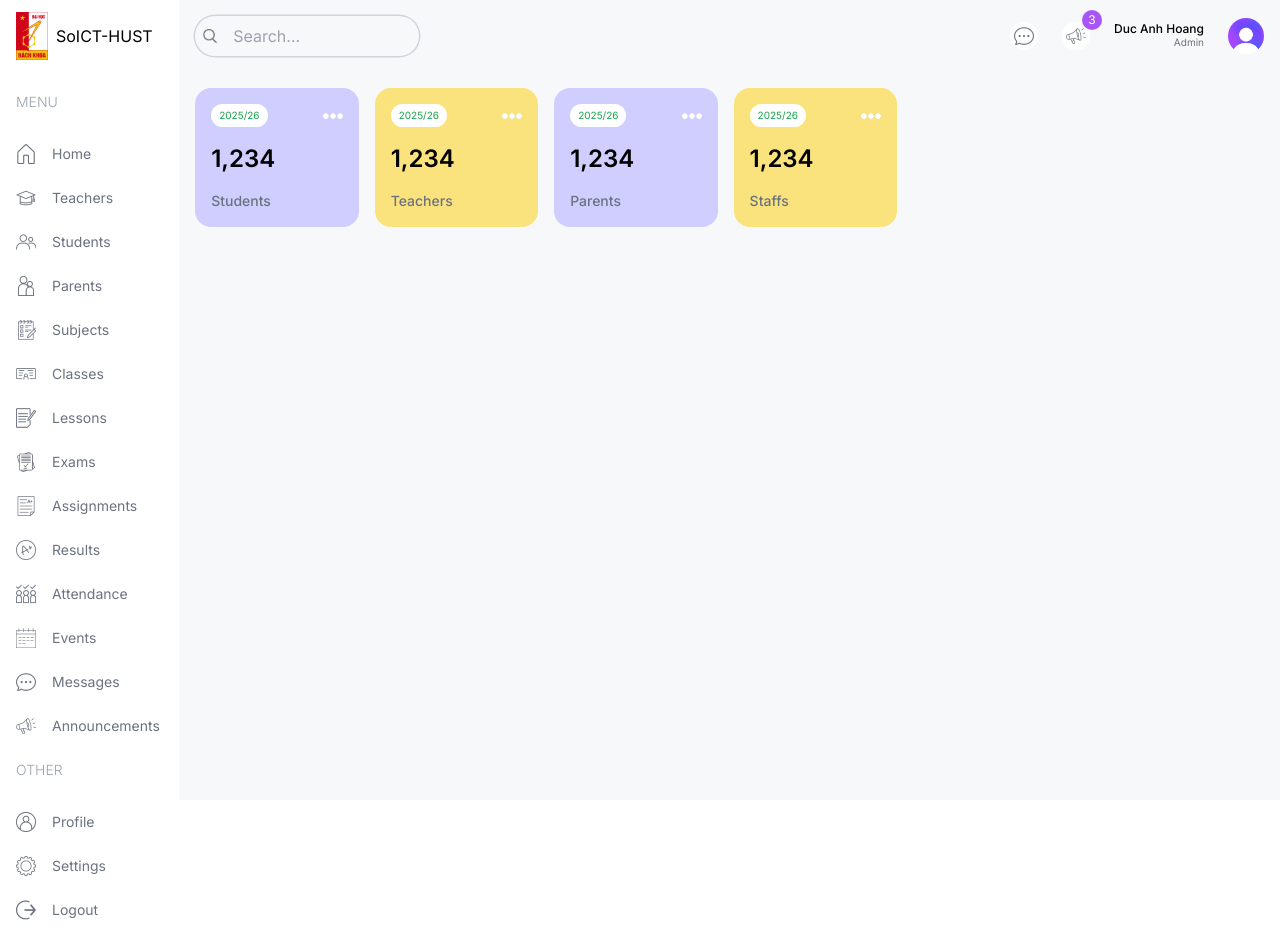
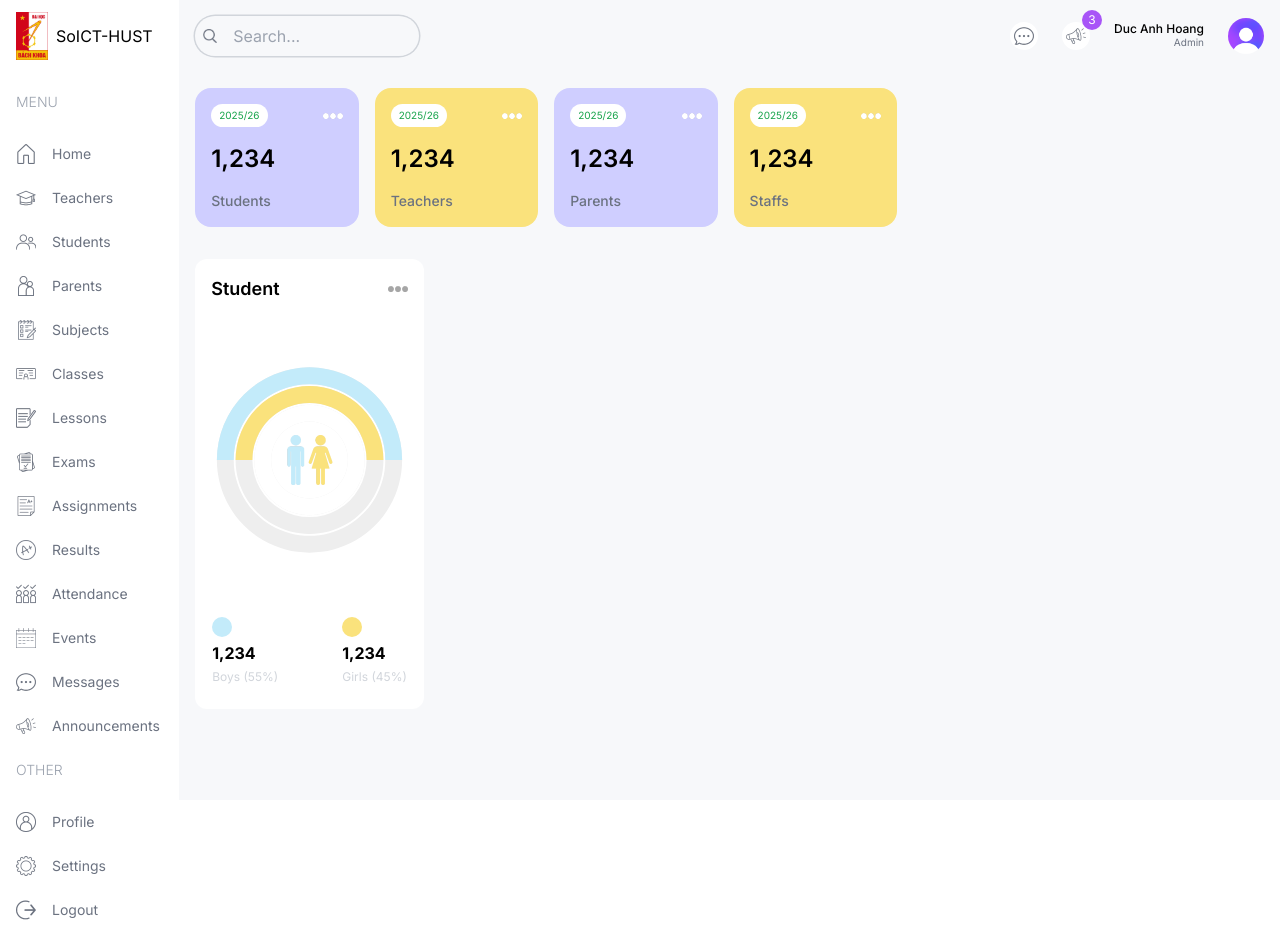
Before and after one commit to hoangducanh1865/school_management, a Next.js app: page /admin in a window 1280 px wide. Built offline with nearby package versions, Linux system fonts and the light colour scheme.

Commit message:
feat: add Next.js animated bar chart

```diff
--- a/src/app/(dashboard)/admin/page.tsx
+++ b/src/app/(dashboard)/admin/page.tsx
@@ -1,10 +1,11 @@
 import UserCard from "@/app/components/UserCard"
+import CountChart from "@/app/components/CountChart"
 
 const AdminPage = () => {
   return (
     <div className="p-4 flex gap-4 flex-col md:flex-row">
       {/* LEFT */}
-      <div className="w-full lg:w-2/3">
+      <div className="w-full lg:w-2/3 flex flex-col gap-8">
         {/* USER CARDS */}
         <div className="flex gap-4 justify-between flex-wrap">
           <UserCard type="student" />
@@ -12,10 +13,20 @@
           <UserCard type="parent" />
           <UserCard type="staff" />
         </div>
+        {/* MIDDLE CHARTS */}
+        <div className="flex gap-4 flex-col lg:flex-row">
+          {/* COUNT CHART */}
+          <div className="w-full lg:w-1/3 h-[450px]">
+            <CountChart />
+          </div>
+          {/* ATTENDANCE CHART */}
+          <div className="w-full lg:w-2/3 h-[450px]"></div>
+        </div>
+        {/* BOTTOM CHART */}
+        <div className=""></div>
       </div>
       {/* RIGHT */}
       <div className="w-full lg:w-1/3">
-
       </div>
     </div>
   )
--- /dev/null
+++ b/src/app/components/CountChart.tsx
@@ -0,0 +1,66 @@
+"use client"
+
+import Image from 'next/image';
+import { ResponsiveContainer, RadialBarChart, RadialBar, Legend } from 'recharts';
+
+// #region Sample data
+const data = [
+    {
+        name: 'Total',
+        count: 100,
+        fill: 'white',
+    },
+    {
+        name: 'Girls',
+        count: 50,
+        fill: '#FAE27C',
+    },
+    {
+        name: 'Boys',
+        count: 50,
+        fill: '#C3EBFA',
+    },
+];
+
+const CountChart = () => {
+    return (
+        <div className='bg-white rounded-xl w-full h-full p-4'>
+            {/* TITLE */}
+            <div className='flex justify-between items-center'>
+                <h1 className='text-lg font-semibold '>Student</h1>
+                <Image src="/moreDark.png" alt='' width={20} height={20} />
+            </div>
+            {/* CHART */}
+            <div className='relative w-full h-[75%]'>
+                <ResponsiveContainer>
+                    <RadialBarChart
+                        cx="50%"
+                        cy="50%"
+                        innerRadius="40%"
+                        outerRadius="100%"
+                        barSize={32}
+                        data={data}
+                    >
+                        <RadialBar background dataKey="count" />
+                    </RadialBarChart>
+                </ResponsiveContainer>
+                <Image src="/maleFemale.png" alt='' width={50} height={50} className='absolute top-1/2 left-1/2 -translate-x-1/2 -translate-y-1/2' />
+            </div>
+            {/* BUTTON */}
+            <div className='flex justify-center gap-16'>
+                <div className='flex flex-col gap-1'>
+                    <div className='w-5 h-5 bg-lamaSky rounded-full' />
+                    <h1 className='font-bold'>1,234</h1>
+                    <h2 className='text-xs text-gray-300'>Boys (55%)</h2>
+                </div>
+                <div className='flex flex-col gap-1'>
+                    <div className='w-5 h-5 bg-lamaYellow rounded-full' />
+                    <h1 className='font-bold'>1,234</h1>
+                    <h2 className='text-xs text-gray-300'>Girls (45%)</h2>
+                </div>
+            </div>
+        </div>
+    );
+};
+
+export default CountChart;
```
Also changed, not shown: package.json (+6 -4 lines), 1 other file (tests, documents, lock files or other folders).
